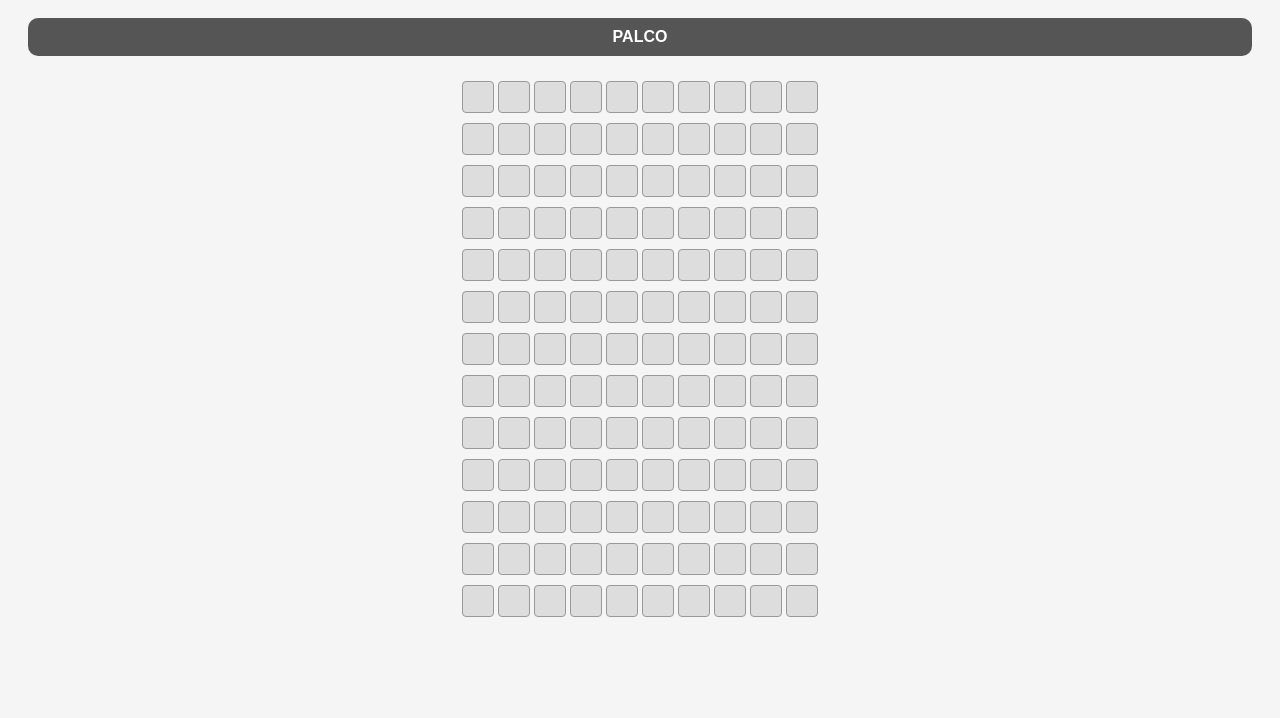
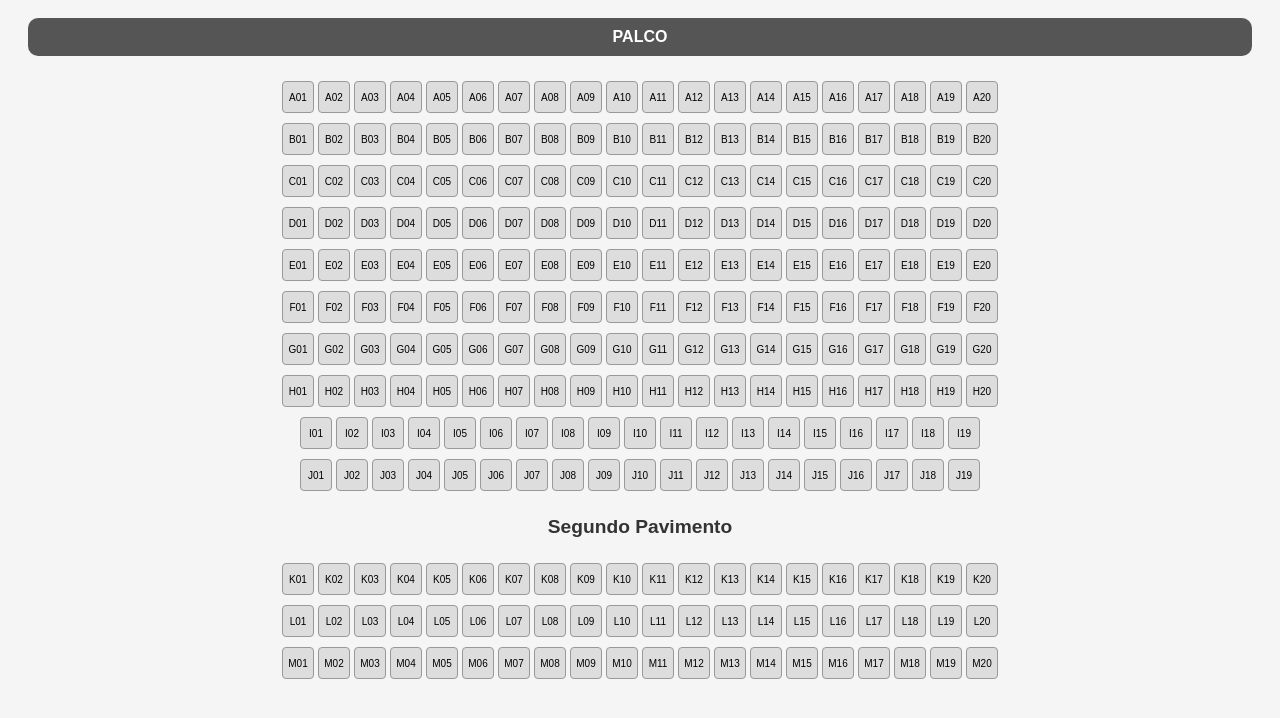
Before and after one commit to AndreiaDance/Reserva-de-assentos-Andreia-Dance, a plain HTML site: page index.html in a window 1280 px wide. Shown: the part 60-778 px from the top of the page. Drawn offline with Linux system fonts and the light colour scheme.

Commit message:
Update index.html

```diff
--- a/index.html
+++ b/index.html
@@ -23,6 +23,12 @@
       justify-content: center;
       margin: 3px;
     }
+    .divisoria {
+      margin: 20px;
+      font-weight: bold;
+      font-size: 1.2em;
+      color: #333;
+    }
     .assento {
       width: 30px;
       height: 30px;
@@ -31,6 +37,10 @@
       border: 1px solid #999;
       border-radius: 4px;
       cursor: pointer;
+      display: flex;
+      align-items: center;
+      justify-content: center;
+      font-size: 10px;
     }
     .assento.reservado {
       background-color: #ff6b6b;
@@ -67,23 +77,38 @@
 
   <script>
     const fileiras = {
-      'A': 10, 'B': 10, 'C': 10, 'D': 10, 'E': 10, 'F': 10, 'G': 10, 'H': 10, 'I': 10, 'J': 10,
-      'K': 10, 'L': 10, 'M': 10
+      'A': 20, 'B': 20, 'C': 20, 'D': 20, 'E': 20,
+      'F': 20, 'G': 20, 'H': 20, 'I': 19, 'J': 19,
+      'K': 20, 'L': 20, 'M': 20
     };
+
+    const segundoPavimento = ['K', 'L', 'M'];
 
     const mapaDiv = document.getElementById('mapa');
     const selecionadosSpan = document.getElementById('selecionados');
     const formulario = document.getElementById('formulario');
     const assentosSelecionados = [];
 
+    let jaDividiu = false;
+
     for (let letra in fileiras) {
+      if (!jaDividiu && segundoPavimento.includes(letra)) {
+        const divisoria = document.createElement('div');
+        divisoria.classList.add('divisoria');
+        divisoria.textContent = 'Segundo Pavimento';
+        mapaDiv.appendChild(divisoria);
+        jaDividiu = true;
+      }
+
       const fileiraDiv = document.createElement('div');
       fileiraDiv.classList.add('fileira');
 
       for (let i = 1; i <= fileiras[letra]; i++) {
+        const assentoId = letra + i.toString().padStart(2, '0');
         const btn = document.createElement('div');
         btn.classList.add('assento');
-        btn.dataset.assento = letra + i.toString().padStart(2, '0');
+        btn.dataset.assento = assentoId;
+        btn.innerText = assentoId;
 
         btn.onclick = () => {
           if (btn.classList.contains('reservado')) return;
```
